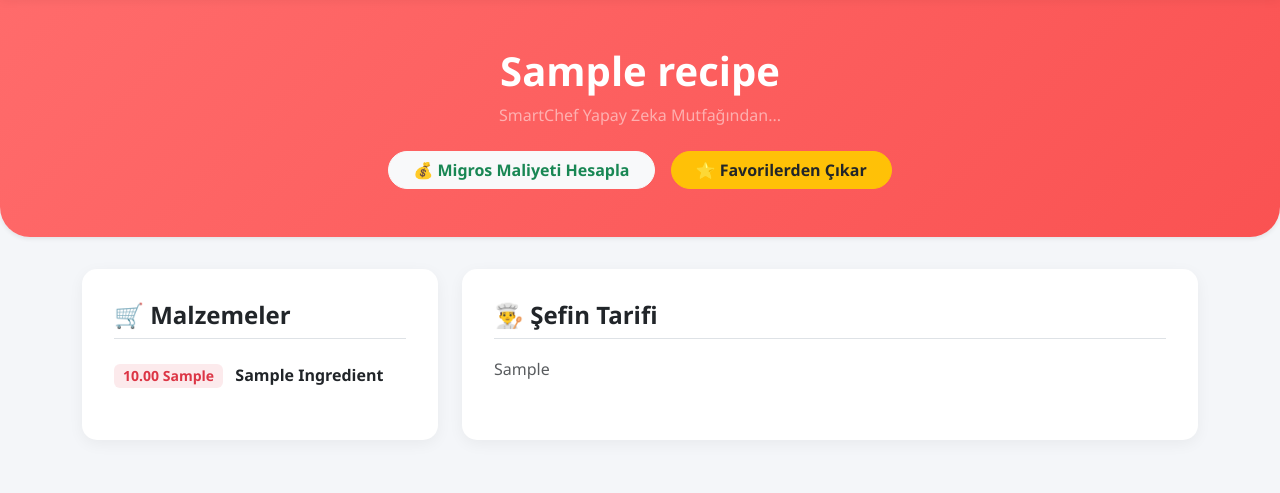
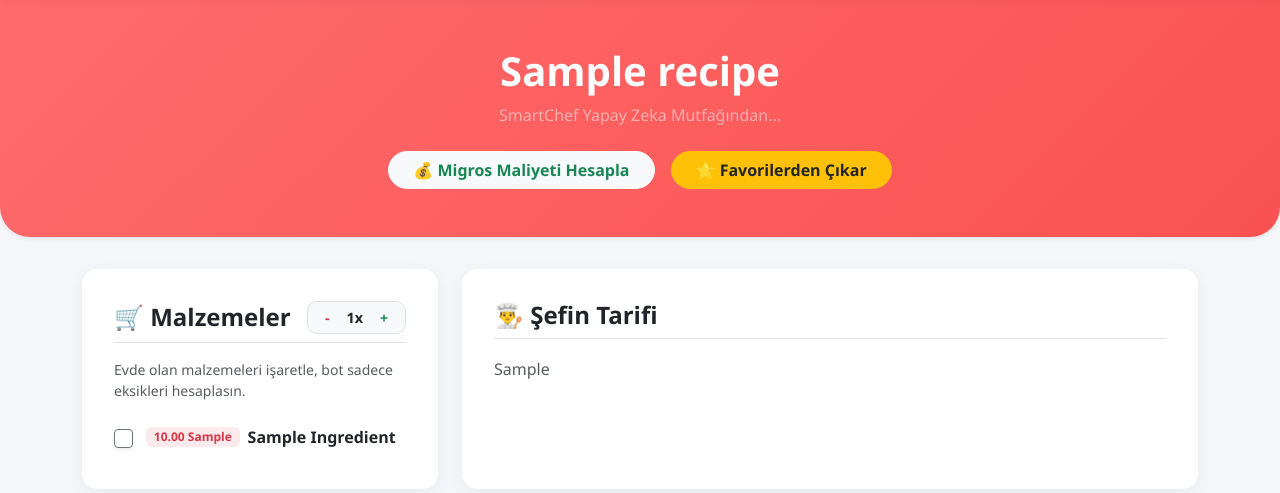
Before and after one commit to yigitkovanc1/SmartChef-AI, a Django app: page /tarif/00000000-0000-0000-0000-000000000001/ in a window 1280 px wide. Shown: the part 79-572 px from the top of the page. Run offline with Django 5.2, Linux system fonts and the light colour scheme; a user stored in the database is signed in; tables that the repository leaves empty hold one stand-in row (values such as "Sample post").

Commit message:
tarif_detay.html'ye kullanıcı taraflı dinamik porsiyon sayacı eklendi ve evde olan malzemeleri sepetten düşürmek için 'Evde Var' checkbox mekanizması eklendi.

```diff
--- a/markets/services.py
+++ b/markets/services.py
@@ -46,6 +46,7 @@ def migros_maliyet_hesapla(ai_malzemeler_listesi):
         "tavuk göğsü": "banvit piliç göğüs",
         "sucuk": "şahin dana sucuk",
         "sosis": "pınar sosis",
+        "tereyağı": "sütaş tereyağı 250 g",
 
         # 4. SEBZE & BAKKALİYE
         "salça": "tat domates salçası",
--- a/templates/tarif_detay.html
+++ b/templates/tarif_detay.html
@@ -66,14 +66,36 @@
             <!-- Sol Taraf: Malzemeler -->
             <div class="col-md-4 mb-4">
                 <div class="content-card h-100">
-                    <h4 class="fw-bold text-dark border-bottom pb-2 mb-3">🛒 Malzemeler</h4>
-                    <ul class="list-group list-group-flush">
+                    <div class="d-flex justify-content-between align-items-center border-bottom pb-2 mb-3">
+                        <h4 class="fw-bold text-dark m-0">🛒 Malzemeler</h4>
+
+                        <div class="d-flex align-items-center bg-light px-2 py-1" style="border-radius: 10px; border: 1px solid #e0e0e0;">
+                            <button onclick="porsiyonDegistir(-1)" class="btn btn-sm btn-light text-danger fw-bold py-0 px-2">-</button>
+                            <span id="porsiyonSayaci" class="fw-bold mx-2 text-dark" style="font-size: 0.9rem;">1x</span>
+                            <button onclick="porsiyonDegistir(1)" class="btn btn-sm btn-light text-success fw-bold py-0 px-2">+</button>
+                        </div>
+                    </div>
+
+                    <p class="text-muted small mb-3">Evde olan malzemeleri işaretle, bot sadece eksikleri hesaplasın.</p>
+
+                    <ul class="list-group list-group-flush" id="malzemeListesi">
                         {% for malzeme in malzemeler %}
-                            <li class="list-group-item bg-transparent px-0 border-0">
-                                <span class="badge bg-danger bg-opacity-10 text-danger me-2" style="font-size: 14px;">
-                                    {{ malzeme.quantity }} {{ malzeme.unit }}
+                            <li class="list-group-item bg-transparent px-0 border-0 d-flex justify-content-between align-items-center malzeme-satiri">
+                                <div class="d-flex align-items-center">
+                                    <div class="form-check me-2 m-0 custom-checkbox">
+                                        <input class="form-check-input evde-var-check border-secondary shadow-sm" type="checkbox" id="chk_{{ forloop.counter }}" style="cursor: pointer; width: 1.2rem; height: 1.2rem;">
+                                    </div>
+
+                                    <span class="badge bg-danger bg-opacity-10 text-danger me-2 miktar-badge"
+                                          data-orijinal-miktar="{{ malzeme.quantity }}"
+                                          data-birim="{{ malzeme.unit }}"
+                                          data-isim="{{ malzeme.ingredient.name }}">
+                                        <span class="gosterilen-miktar">{{ malzeme.quantity }}</span> {{ malzeme.unit }}
                                     </span>
-                                <span class="fw-semibold">{{ malzeme.ingredient.name|title }}</span>
+                                    <label class="fw-semibold m-0" for="chk_{{ forloop.counter }}" style="cursor: pointer; user-select: none;">
+                                        {{ malzeme.ingredient.name|title }}
+                                    </label>
+                                </div>
                             </li>
                         {% empty %}
                             <li class="list-group-item bg-transparent text-muted">Malzeme listesi bulunamadı.</li>
@@ -125,65 +147,121 @@
         }
 
         // YENİ: MİGROS BOTUNU ARKA PLANDA ÇALIŞTIRAN SİHİRLİ KOD 🚀
+      let porsiyonCarpani = 1;
+
+        // 1. DİNAMİK PORSİYON HESAPLAYICI
+        function porsiyonDegistir(degisim) {
+            if (porsiyonCarpani + degisim < 1) return; // Çarpan 1'in altına düşemez
+
+            porsiyonCarpani += degisim;
+            document.getElementById('porsiyonSayaci').innerText = porsiyonCarpani + 'x';
+
+            // Ekrandaki tüm gramajları anında güncelliyoruz
+            const satirlar = document.querySelectorAll('.malzeme-satiri');
+            satirlar.forEach(satir => {
+                const badge = satir.querySelector('.miktar-badge');
+                let orijinalMiktar = parseFloat(badge.getAttribute('data-orijinal-miktar'));
+
+                if (!isNaN(orijinalMiktar)) {
+                    let yeniMiktar = orijinalMiktar * porsiyonCarpani;
+                    // Eğer sayı tam sayıysa noktasız yaz (Örn: 2), değilse tek basamaklı (Örn: 1.5)
+                    let formatliMiktar = Number.isInteger(yeniMiktar) ? yeniMiktar : yeniMiktar.toFixed(1);
+                    satir.querySelector('.gosterilen-miktar').innerText = formatliMiktar;
+                }
+            });
+        }
+
+        // 2. YENİ AKILLI MİGROS BOTU
         function botuAtesle(recipeId) {
             const btn = document.getElementById('maliyetBtn');
             const sonucKutusu = document.getElementById('migrosFisiKutusu');
 
-            // Tıklanınca botun reyonlarda gezdiğini belli edelim
+            // Kullanıcının seçtiği ve çarptığı malzemeleri toplayalım
+            let secilenMalzemeler = [];
+            document.querySelectorAll('.malzeme-satiri').forEach(satir => {
+                let evdeVar = satir.querySelector('.evde-var-check').checked;
+
+                // Eğer "Evde Var" işaretli DEĞİLSE bota gönder (Çünkü eksik olanları alacağız)
+                if (!evdeVar) {
+                    const badge = satir.querySelector('.miktar-badge');
+                    let guncelMiktar = parseFloat(satir.querySelector('.gosterilen-miktar').innerText);
+                    // Eğer metin girdiyse (Örn: "Bir tutam") orijinali koru
+                    if (isNaN(guncelMiktar)) guncelMiktar = badge.getAttribute('data-orijinal-miktar');
+
+                    secilenMalzemeler.push({
+                        isim: badge.getAttribute('data-isim'),
+                        miktar: guncelMiktar,
+                        birim: badge.getAttribute('data-birim')
+                    });
+                }
+            });
+
+            // Şefim eğer her şeye "Evde Var" dediyse bota gitmeye gerek yok!
+            if (secilenMalzemeler.length === 0) {
+                sonucKutusu.innerHTML = `
+                    <div class="alert alert-success border-0 shadow-sm mt-3" style="border-radius: 15px;">
+                        🎉 <strong>Harika!</strong> Bütün malzemeler evde var. Bu yemeğin sana market maliyeti <strong>0 TL!</strong>
+                    </div>`;
+                return;
+            }
+
+            // Normal loading UI
             btn.innerHTML = '⏳ Hesaplanıyor... (Çırak Reyonlarda)';
             btn.disabled = true;
             sonucKutusu.innerHTML = `
                 <div class="alert alert-success bg-success bg-opacity-10 border-0 text-success fw-bold p-3" style="border-radius: 15px;">
-                    Mutfak çırakları senin için sanal reyonlardan en taze fiyatları topluyor şef, yemeğin altını kıs ve biraz bekle...
+                    Sadece evde OLMAYAN ${secilenMalzemeler.length} ürün aranıyor... Porsiyon Çarpanı: ${porsiyonCarpani}x
                 </div>`;
 
-            // Arka planda Django API'sine istek atalım
-            fetch(`/market/hesapla/api/${recipeId}/`)
+            // YENİ: Artık GET değil, POST atıyoruz. Paketi biz veriyoruz.
+            fetch(`/market/hesapla/api/${recipeId}/`, {
+                method: 'POST',
+                headers: {
+                    'Content-Type': 'application/json',
+                    'X-CSRFToken': '{{ csrf_token }}'
+                },
+                body: JSON.stringify({ malzemeler: secilenMalzemeler })
+            })
             .then(response => response.json())
             .then(data => {
-                    // Butonu eski haline getir
                 btn.innerHTML = '💰 Migros Maliyeti Hesapla';
                 btn.disabled = false;
 
-                    // Eğer bot başarıyla döndüyse jilet gibi bir fiş çiz
+                // tarif_detay.html içindeki botuAtesle fonksiyonunun sonuç kısmını (if data.durum === 'basarili' bloğunu) güncelle:
+
 if (data.durum === 'basarili') {
     let fisHTML = `
         <div class="card border-0 shadow-sm mt-3" style="border-radius: 15px; border: 1px solid #e0e0e0 !important;">
             <div class="card-header bg-success text-white fw-bold py-3" style="border-radius: 15px 15px 0 0;">
-                                    🧾 Tahmini Migros Maliyeti
+                🧾 Tahmini Migros Maliyeti (Sadece Eksikler)
             </div>
             <ul class="list-group list-group-flush">`;
 
-                        // YENİ: data.malzemeler olarak güncelledik!
-                        if(data.malzemeler && data.malzemeler.length > 0) {
+    // Botun bulduğu eksikleri listele
     data.malzemeler.forEach(urun => {
         let ikon = urun.bulundu ? '✅' : '❌';
         let renk = urun.bulundu ? 'text-dark' : 'text-danger text-decoration-line-through';
-
-                                // YENİ: market_isim ve sepet_fiyat olarak güncelledik!
-                                let gosterilecek_isim = urun.bulundu ? urun.market_isim : urun.isim;
-                                let fiyat = urun.bulundu ? `${urun.sepet_fiyat} TL` : '<span class="text-muted small">Bulunamadı</span>';
-
         fisHTML += `
             <li class="list-group-item d-flex justify-content-between align-items-center py-3 ${renk}">
-                                        <span>${ikon} <span style="font-size: 0.95rem;">${gosterilecek_isim}</span></span>
-                                        <span class="fw-bold text-nowrap ms-3">${fiyat}</span>
+                <span>${ikon} <span style="font-size: 0.95rem;">${urun.market_isim || urun.isim}</span></span>
+                <span class="fw-bold text-nowrap ms-3">${urun.bulundu ? urun.sepet_fiyat + ' TL' : 'Bulunamadı'}</span>
             </li>`;
     });
-                        } else {
-                            fisHTML += `<li class="list-group-item text-muted">Ürün detayı bulunamadı.</li>`;
-                        }
 
-                        // Fişin Alt Kısmı (Toplamlar)
+    // Fişin Alt Kısmı - Maliyet Detayları
     fisHTML += `
             </ul>
             <div class="card-footer bg-light border-top-0 py-3" style="border-radius: 0 0 15px 15px;">
-                                    <div class="d-flex justify-content-between text-muted small mb-2">
-                                        <span>Market Sepeti Toplamı:</span>
+                <div class="d-flex justify-content-between text-muted small mb-1">
+                    <span>Market Sepeti Toplamı (Eksikler):</span>
                     <span>${data.toplam_sepet} TL</span>
                 </div>
+                <hr class="my-2">
                 <div class="d-flex justify-content-between align-items-center">
-                                        <span class="fs-5 fw-bold text-dark">Porsiyon Maliyeti:</span>
+                    <div>
+                        <span class="d-block fw-bold text-dark">Eksiklerin Porsiyon Maliyeti:</span>
+                        <small class="text-muted">Evdeki malzemeler hariç hesaplanmıştır.</small>
+                    </div>
                     <span class="fs-4 fw-bold text-danger">${data.toplam_tarif_maliyeti} TL</span>
                 </div>
             </div>
@@ -191,21 +269,13 @@
 
     sonucKutusu.innerHTML = fisHTML;
 } else {
-                        // Eğer API hata döndürdüyse
-                        sonucKutusu.innerHTML = `
-                            <div class="alert alert-danger border-0 shadow-sm mt-3" style="border-radius: 15px;">
-                                ❌ Hata: ${data.mesaj}
-                            </div>`;
+                    sonucKutusu.innerHTML = `<div class="alert alert-danger border-0 shadow-sm mt-3" style="border-radius: 15px;">❌ Hata: ${data.mesaj}</div>`;
                 }
             })
             .catch(error => {
                 btn.innerHTML = '💰 Migros Maliyeti Hesapla';
                 btn.disabled = false;
-                    sonucKutusu.innerHTML = `
-                        <div class="alert alert-danger border-0 shadow-sm mt-3" style="border-radius: 15px;">
-                            ❌ Market bağlantısında bir sorun oluştu.
-                        </div>`;
-                    console.error('Bot Çöktü:', error);
+                sonucKutusu.innerHTML = `<div class="alert alert-danger border-0 mt-3" style="border-radius: 15px;">❌ Market bağlantısında bir sorun oluştu.</div>`;
             });
         }
     </script>
```
Also changed, not shown: markets/views.py (+35 -37 lines). Lines whose indentation alone changed are shown as unchanged.
